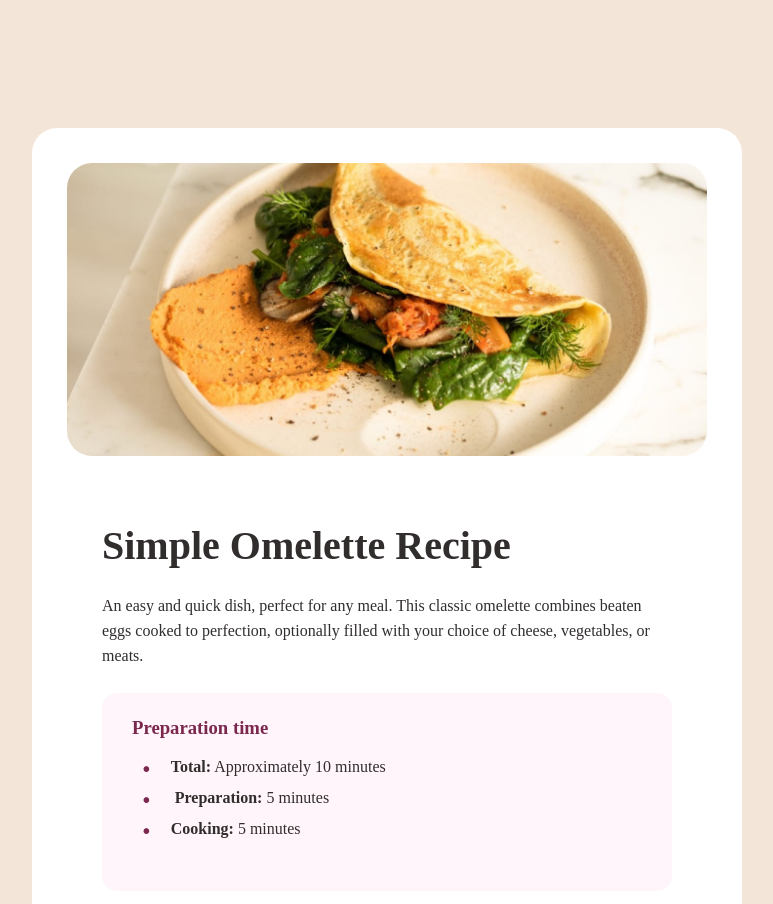
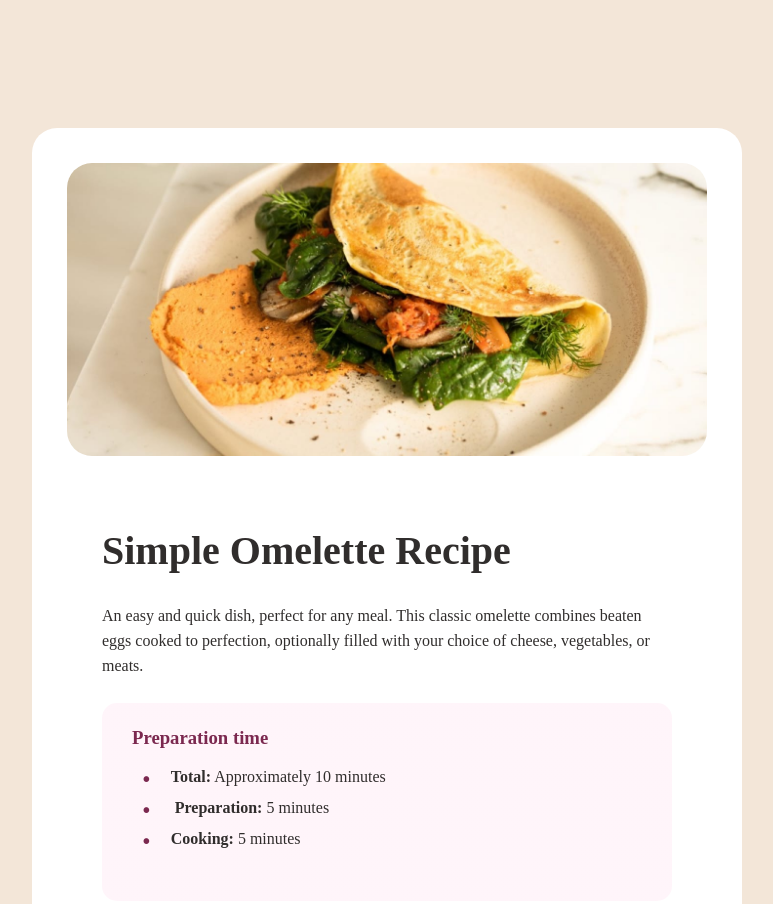
Before and after one commit to pouigema/Recipe-page, a plain HTML site: page index.html in a window 1280 px wide. Shown: the top 904 px of the page, without its empty margins (253-1026 px from the left). Drawn offline with Linux system fonts and the light colour scheme; a web font is replaced by a local one.

Commit message:
Update style.css

```diff
--- a/style.css
+++ b/style.css
@@ -34,6 +34,7 @@ h1{
     padding: 25px 0;
     font-weight: 900;
     margin-bottom: 10px;
+    line-height: 35px;
 }
 h2{
     color:hsl(14, 45%, 36%);
@@ -121,7 +122,7 @@ td {
 table  tr .trait{
     border-bottom: none;
 }
-@media screen and (max-width:375px) {
+@media screen and (max-width:500px) {
     *{
         margin: 0;
         padding: 0;
```
